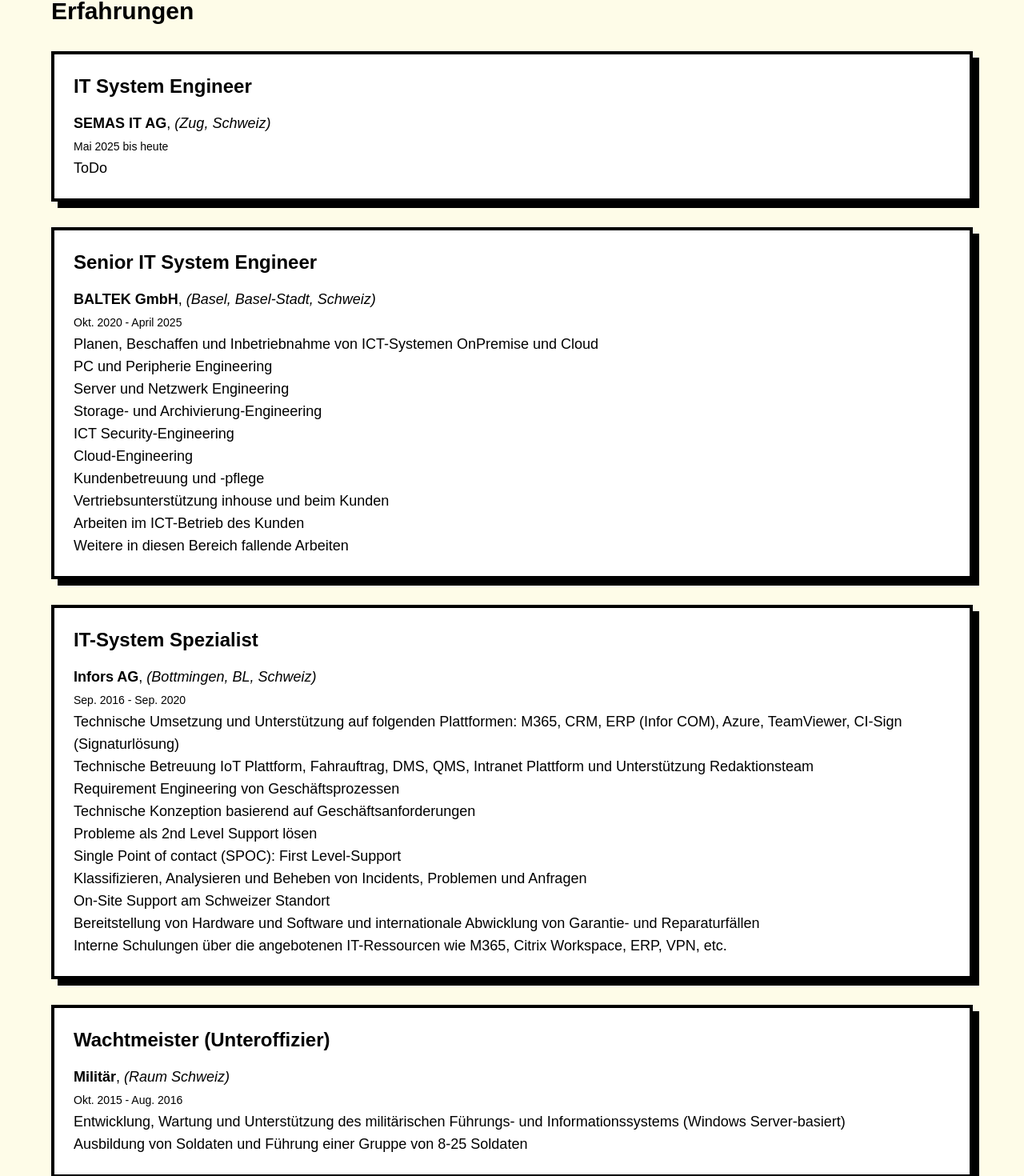
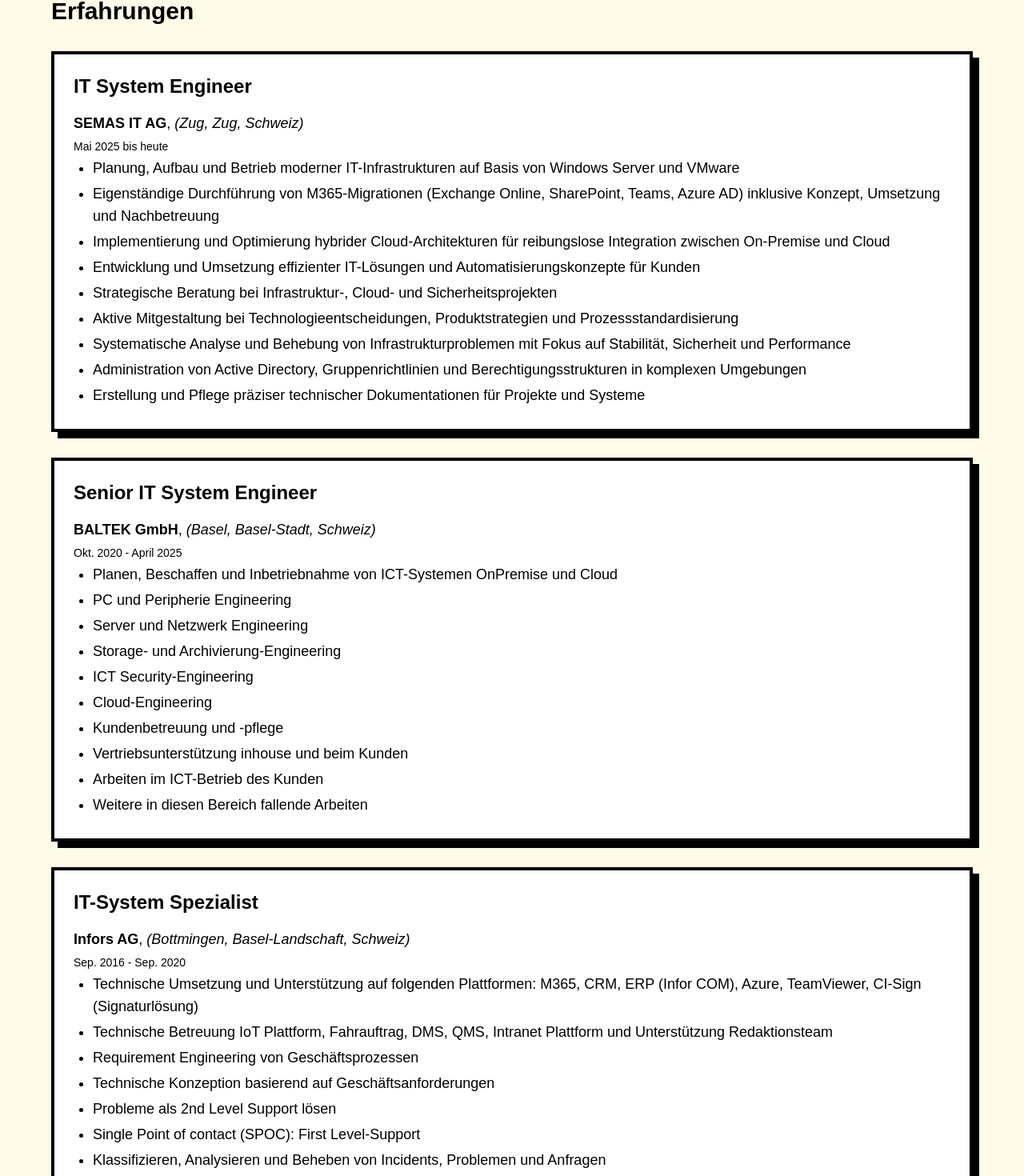
Before and after one commit to theroyalcoder/ratnam.ch, a Next.js app: page /curriculum in a window 1280 px wide. Shown: the part 304-1774 px from the top of the page at 80% size. Built offline with nearby package versions, Linux system fonts and the light colour scheme.

Commit message:
Update to 1.0

```diff
--- a/app/contact/page.js
+++ b/app/contact/page.js
@@ -3,8 +3,8 @@
 
 export default function ContactPage() {
     return (
-        <main className="max-w-2xl mx-auto py-16 px-0 bg-yellow-50">
-            <h1 className="text-5xl font-extrabold text-black bg-yellow-300 border-4 border-black shadow-[4px_4px_0_0_#000] px-4 py-2 mb-12 text-center">Lass uns zusammenarbeiten!</h1>
+        <main className="max-w-2xl mx-auto py-16 px-0">
+            <h1 className="text-5xl font-extrabold text-black bg-yellow-300 border-4 border-black shadow-[4px_4px_0_0_#000] px-4 py-2 mb-12 text-center break-words">Lass uns zusammenarbeiten!</h1>
             <div className="bg-white border-4 border-black shadow-[8px_8px_0_0_#000] p-6 mb-8 text-lg text-black text-center">
                 Du kannst mich direkt per E-Mail erreichen:<br />
                 <a href="mailto:contact@ratnam.ch" className="font-extrabold text-blue-700 underline">contact@ratnam.ch</a>
--- a/app/curriculum/page.js
+++ b/app/curriculum/page.js
@@ -51,10 +51,18 @@
             company: "SEMAS IT AG",
             date: "Mai 2025 bis heute",
             title: "IT System Engineer",
-            place: "Zug, Schweiz",
+            place: "Zug, Zug, Schweiz",
             content: (
                 <ul>
-                    <li>ToDo</li>
+                    <li>Planung, Aufbau und Betrieb moderner IT-Infrastrukturen auf Basis von Windows Server und VMware</li>
+                    <li>Eigenständige Durchführung von M365-Migrationen (Exchange Online, SharePoint, Teams, Azure AD) inklusive Konzept, Umsetzung und Nachbetreuung</li>
+                    <li>Implementierung und Optimierung hybrider Cloud-Architekturen für reibungslose Integration zwischen On-Premise und Cloud</li>
+                    <li>Entwicklung und Umsetzung effizienter IT-Lösungen und Automatisierungskonzepte für Kunden</li>
+                    <li>Strategische Beratung bei Infrastruktur-, Cloud- und Sicherheitsprojekten</li>
+                    <li>Aktive Mitgestaltung bei Technologieentscheidungen, Produktstrategien und Prozessstandardisierung</li>
+                    <li>Systematische Analyse und Behebung von Infrastrukturproblemen mit Fokus auf Stabilität, Sicherheit und Performance</li>
+                    <li>Administration von Active Directory, Gruppenrichtlinien und Berechtigungsstrukturen in komplexen Umgebungen</li>
+                    <li>Erstellung und Pflege präziser technischer Dokumentationen für Projekte und Systeme</li>
                 </ul>
             ),
         },
@@ -82,7 +90,7 @@
             company: "Infors AG",
             date: "Sep. 2016 - Sep. 2020",
             title: "IT-System Spezialist",
-            place: "Bottmingen, BL, Schweiz",
+            place: "Bottmingen, Basel-Landschaft, Schweiz",
             content: (
                 <ul>
                     <li>Technische Umsetzung und Unterstützung auf folgenden Plattformen: M365, CRM, ERP (Infor COM), Azure, TeamViewer, CI-Sign (Signaturlösung)</li>
@@ -102,9 +110,10 @@
             company: "Militär",
             date: "Okt. 2015 - Aug. 2016",
             title: "Wachtmeister (Unteroffizier)",
-            place: "Raum Schweiz",
+            place: "Frauenfeld, Thurgau, Schweiz",
             content: (
                 <ul>
+                    <li>Rekrutenschule, Unteroffiziersschule und Abverdienen</li>
                     <li>Entwicklung, Wartung und Unterstützung des militärischen Führungs- und Informationssystems (Windows Server-basiert)</li>
                     <li>Ausbildung von Soldaten und Führung einer Gruppe von 8-25 Soldaten</li>
                 </ul>
@@ -115,7 +124,7 @@
             company: "save & serve GmbH",
             date: "2011 - 2015",
             title: "Lehre als Informatiker EFZ Generalist",
-            place: "Hölstein, BL, Schweiz",
+            place: "Hölstein, Basel-Landschaft, Schweiz",
             content: (
                 <ul>
                     <li>Vollständiges Aufsetzen von Computern, inkl. Hardware und Peripherie</li>
@@ -232,7 +241,7 @@
 
 export default function CurriculumPage() {
     return (
-        <main className="max-w-6xl mx-auto py-16 px-0 bg-yellow-50">
+        <main className="max-w-6xl mx-auto py-16 px-0">
             <h1 className="text-5xl font-extrabold text-black bg-yellow-300 border-4 border-black shadow-[4px_4px_0_0_#000] px-4 py-2 mb-12 text-center">Entdecke meinen Weg und was mich antreibt.</h1>
             <h2 className="text-3xl font-extrabold text-black mb-8">Erfahrungen</h2>
             {work.map(({ company, date, title, place, content }) => (
--- a/app/globals.css
+++ b/app/globals.css
@@ -40,6 +40,37 @@
   text-decoration: underline;
 }
 
+/* Navigations-Buttons */
+.nav-pill {
+  display: inline-flex;
+  align-items: center;
+  justify-content: center;
+  font-size: 1.125rem;
+  font-weight: 800;
+  color: #000;
+  background-color: #fde047;
+  padding: 0.25rem 0.75rem;
+  border: 4px solid #000;
+  box-shadow: 4px 4px 0 0 #000;
+  transition: background-color 0.2s ease;
+  text-decoration: none;
+}
+
+.nav-pill:hover {
+  background-color: #facc15;
+}
+
+/* Standard-Listen im Lebenslauf */
+.text-lg ul {
+  list-style: disc;
+  padding-left: 1.5rem;
+  margin: 0;
+}
+
+.text-lg ul li {
+  margin-bottom: 0.25rem;
+}
+
 /* Footer-Stil */
 footer {
   background-color: #22c55e;
--- a/app/page.js
+++ b/app/page.js
@@ -4,16 +4,16 @@
 
 export default function Home() {
   return (
-    <div className="font-sans min-h-screen bg-yellow-50 p-0">
+    <div className="font-sans min-h-screen p-0">
       <main className="flex flex-col w-full max-w-6xl mx-auto gap-16 items-center py-12">
         <div className="flex flex-col md:flex-row gap-16 w-full">
           {/* Linke Seite: Text und Buttons */}
           <div className="flex-1 flex flex-col gap-6 items-center md:items-start">
             <span className="bg-red-400 text-black border-4 border-black shadow-[4px_4px_0_0_#000] px-4 py-2 font-extrabold text-lg uppercase mb-4">Engineering · Development · Team-Player</span>
             <div className="text-3xl font-extrabold text-black mb-2">Ich kann dein Unternehmen dabei unterstützen</div>
-            <h1 className="text-5xl font-extrabold text-black bg-yellow-300 border-4 border-black shadow-[4px_4px_0_0_#000] px-2 py-1 mb-4">Aufgaben zu bewältigen und Lösungen zu finden.</h1>
+            <h1 className="text-5xl font-extrabold text-black bg-blue-400 border-4 border-black shadow-[4px_4px_0_0_#000] px-2 py-1 mb-4">Aufgaben zu bewältigen und Lösungen zu finden.</h1>
             <div className="flex gap-6 mt-2">
-              <Link href="/curriculum" className="bg-blue-400 text-black border-4 border-black shadow-[4px_4px_0_0_#000] px-6 py-3 font-extrabold text-lg hover:bg-blue-500">Lebenslauf</Link>
+              <Link href="/curriculum" className="bg-yellow-300 text-black border-4 border-black shadow-[4px_4px_0_0_#000] px-6 py-3 font-extrabold text-lg hover:bg-yellow-400">Lebenslauf</Link>
               <Link href="/projects" className="bg-yellow-300 text-black border-4 border-black shadow-[4px_4px_0_0_#000] px-6 py-3 font-extrabold text-lg hover:bg-yellow-400">Projekte</Link>
             </div>
           </div>
```
Also changed, not shown: app/projects/page.js (+17 -5 lines), public/network-proj.png (added), public/new-it-infra.png (added).
